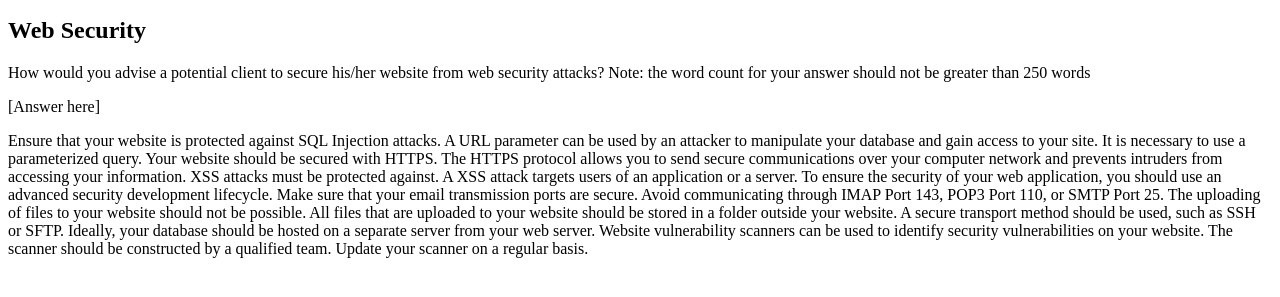
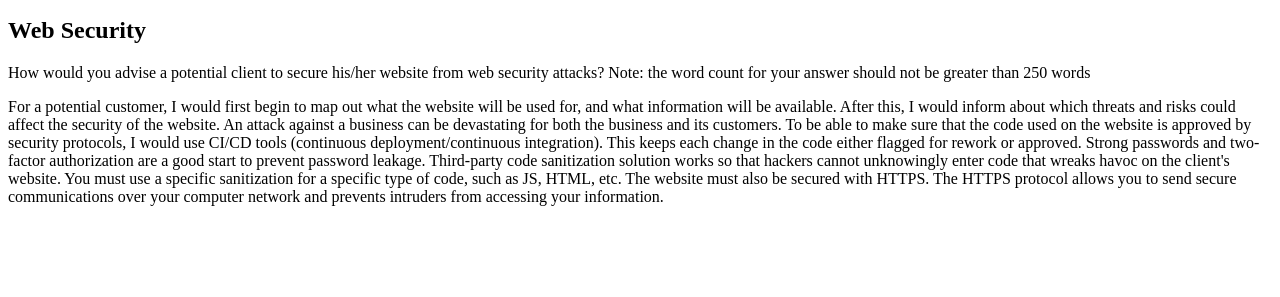
Before and after one commit to Noroff-FEU-Assignments/cross-course-project-Veskje, a plain HTML site: page index.html in a window 1280 px wide. Shown: the part 101-398 px from the top of the page. Drawn offline with Linux system fonts and the light colour scheme.

Commit message:
Added answer

```diff
--- a/index.html
+++ b/index.html
@@ -8,6 +8,9 @@
     <p>Welcome to my first website.</p>
     <h2>Web Security</h2>
     <p id="web-security-question">How would you advise a potential client to secure his/her website from web security attacks? Note: the word count for your answer should not be greater than 250 words</p>
-    <p id="web-security-answer">[Answer here]</p> <p id="web-security-answer"> Ensure that your website is protected against SQL Injection attacks. A URL parameter can be used by an attacker to manipulate your database and gain access to your site. It is necessary to use a parameterized query. Your website should be secured with HTTPS. The HTTPS protocol allows you to send secure communications over your computer network and prevents intruders from accessing your information. XSS attacks must be protected against. A XSS attack targets users of an application or a server. To ensure the security of your web application, you should use an advanced security development lifecycle. Make sure that your email transmission ports are secure. Avoid communicating through IMAP Port 143, POP3 Port 110, or SMTP Port 25. The uploading of files to your website should not be possible. All files that are uploaded to your website should be stored in a folder outside your website. A secure transport method should be used, such as SSH or SFTP. Ideally, your database should be hosted on a separate server from your web server. Website vulnerability scanners can be used to identify security vulnerabilities on your website. The scanner should be constructed by a qualified team. Update your scanner on a regular basis.</p
+    <p id="web-security-answer"></p> <p id="web-security-answer"> For a potential customer, I would first begin to map out what the website will be used for, and what information will be available. After this, I would inform about which threats and risks could affect the security of the website. An attack against a business can be devastating for both the business and its customers.
+      To be able to make sure that the code used on the website is approved by security protocols, I would use CI/CD tools (continuous deployment/continuous integration). This keeps each change in the code either flagged for rework or approved.
+      Strong passwords and two-factor authorization are a good start to prevent password leakage.
+      Third-party code sanitization solution works so that hackers cannot unknowingly enter code that wreaks havoc on the client's website. You must use a specific sanitization for a specific type of code, such as JS, HTML, etc. The website must also be secured with HTTPS. The HTTPS protocol allows you to send secure communications over your computer network and prevents intruders from accessing your information.</p
   </body>
 </html>
```
